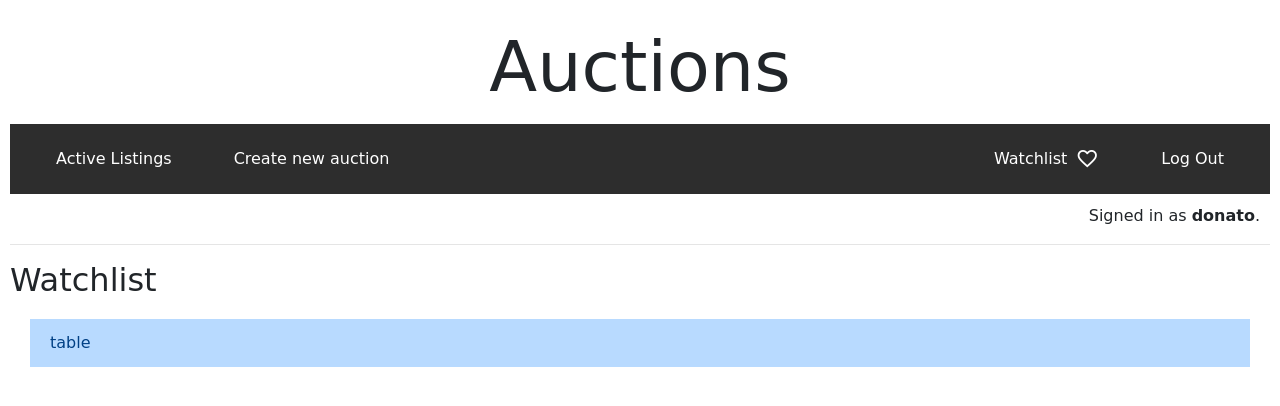
After one commit to donato-casiello/commerce, a Django app: page /watchlist in a window 1280 px wide. The commit adds this page. Shown: the top 406 px of the page. Run offline with Django 3.2, Linux system fonts and the light colour scheme; a user stored in the database is signed in; data comes from the database, SQL or seed files in the repository; both versions use the stored data as it was after the commit; some libraries are stand-ins or nearby versions; some web fonts are replaced.

Commit message:
Watchlist function

```diff
--- a/auctions/admin.py
+++ b/auctions/admin.py
@@ -15,8 +15,11 @@ class BidAdmin(admin.ModelAdmin):
 class CommentAdmin(admin.ModelAdmin):
     list_display = "id", "auction_id", "user_id"
 
+class WatchlistAdmin(admin.ModelAdmin):
+    list_display = "auction_id", "user_id", "watchlist"
+
 admin.site.register(User, UserAdmin)
 admin.site.register(Auction, AuctionAdmin)
 admin.site.register(Bid, BidAdmin)
 admin.site.register(Comment, CommentAdmin)
-admin.site.register(Watchlist)
+admin.site.register(Watchlist, WatchlistAdmin)
--- a/auctions/models.py
+++ b/auctions/models.py
@@ -31,4 +31,5 @@ class Comment(models.Model):
 
 class Watchlist(models.Model):
     user_id = models.ForeignKey(User, on_delete=models.CASCADE)
+    auction_id = models.ForeignKey(Auction, on_delete=models.CASCADE)
     watchlist = models.BooleanField(default=False)
--- a/auctions/static/auctions/styles.css
+++ b/auctions/static/auctions/styles.css
@@ -55,3 +55,12 @@ h1 {
     display: flex;
     align-items: center;
 }
+
+#btn-heart {
+    color: black;
+}
+
+#btn-submit {
+    background: none;
+    border: none;
+}
--- a/auctions/templates/auctions/layout.html
+++ b/auctions/templates/auctions/layout.html
@@ -25,7 +25,7 @@
 
             <div class="nav-group d-flex">
                 <div>
-                    <a  id="icon" class="nav-link" href="#">Watchlist<span class="material-symbols-outlined">favorite</span>
+                    <a  id="icon" class="nav-link" href="{% url 'watchlist' %}">Watchlist<span class="material-symbols-outlined">favorite</span>
                     </a>
                  </div>
                 <a class="nav-link" href="{% url 'logout' %}">Log Out</a>
--- /dev/null
+++ b/auctions/templates/auctions/watchlist.html
@@ -0,0 +1,13 @@
+{% extends 'auctions/layout.html' %}
+
+{% block body %}
+<h2>Watchlist</h2>
+<ul class="list-group list-group-flush">
+    {% for item in watchlist_item %}
+        <li class="list-group-item list-group-item-action">
+            <a href="{% url 'detail' item.auction_id.id %}" class="list-group-item list-group-item-action list-group-item-primary">
+                {{ item.auction_id.title }}</a>
+        </li>
+    {% endfor %}
+</ul>
+{% endblock %}
--- a/auctions/urls.py
+++ b/auctions/urls.py
@@ -8,5 +8,6 @@ urlpatterns = [
     path("logout", views.logout_view, name="logout"),
     path("register", views.register, name="register"),
     path("create_auction", views.create, name="create"),
-    path("<int:auction_id>", views.detail, name="detail")
+    path("<int:auction_id>", views.detail, name="detail"),
+    path("watchlist", views.watchlist, name="watchlist")
 ]
--- a/auctions/views.py
+++ b/auctions/views.py
@@ -8,7 +8,7 @@ from django.contrib import messages
 
 from decimal import Decimal
 
-from .models import User, Auction, Bid, Comment
+from .models import User, Auction, Bid, Comment, Watchlist
 
 
 def index(request):
@@ -75,7 +75,9 @@ def create(request):
         title = request.POST["title"]
         description = request.POST["description"]
         bid = request.POST["bid"]
-        if not bid.isdigit():
+        try:
+            bid_decimal = Decimal(bid)
+        except:
             message = "Enter a valid bid: bid must be a number"
             return render(request, "auctions/create.html", {
                 "user" : user,
@@ -151,3 +153,31 @@ def detail(request, auction_id):
             "user_id" : user.id,
             "comments" : comments
         })
+
+
+@login_required(login_url='login')
+def watchlist(request):
+    user = request.user
+    # If add/remove item to watchlist
+    if 'add/remove' in request.POST:
+        # Check the user already has the item inside his watchlist
+        auction_id = request.POST["auction_id"]
+        auction = Auction.objects.get(pk=auction_id)
+        watchlist_item = Watchlist.objects.filter(user_id=user, auction_id=auction).first()
+        if watchlist_item:
+            # The user already has the item in his watchlist
+            watchlist_item.watchlist = False
+            watchlist_item.save()
+        else:
+            # The user doesn't have the item in his watchlist
+            new_watchlist_item = Watchlist(user_id=user, auction_id=auction, watchlist=True)
+            new_watchlist_item.save()
+        return render(request, "auctions/watchlist.html", {
+            "user" : user,
+            "message" : "Add to watchlist"
+        })
+    else:
+        watchlist_item = Watchlist.objects.filter(user_id=user, watchlist=True)
+        return render(request, "auctions/watchlist.html", {
+            "watchlist_item" : watchlist_item
+        })
```
Also changed, not shown: auctions/templates/auctions/detail.html (+8 -1 lines), auctions/migrations/0001_initial.py, auctions/migrations/0002_bid.py (deleted), auctions/migrations/0003_comment.py (deleted), auctions/migrations/0004_rename_auction_id_bid_auction_and_more.py (deleted), auctions/migrations/0005_rename_auction_bid_auction_id_and_more.py (deleted), auctions/migrations/0006_auction_start_bid.py (deleted), auctions/migrations/0007_alter_auction_start_bid.py (deleted), auctions/migrations/0008_alter_auction_start_bid_alter_bid_amount.py (deleted), db.sqlite3.
